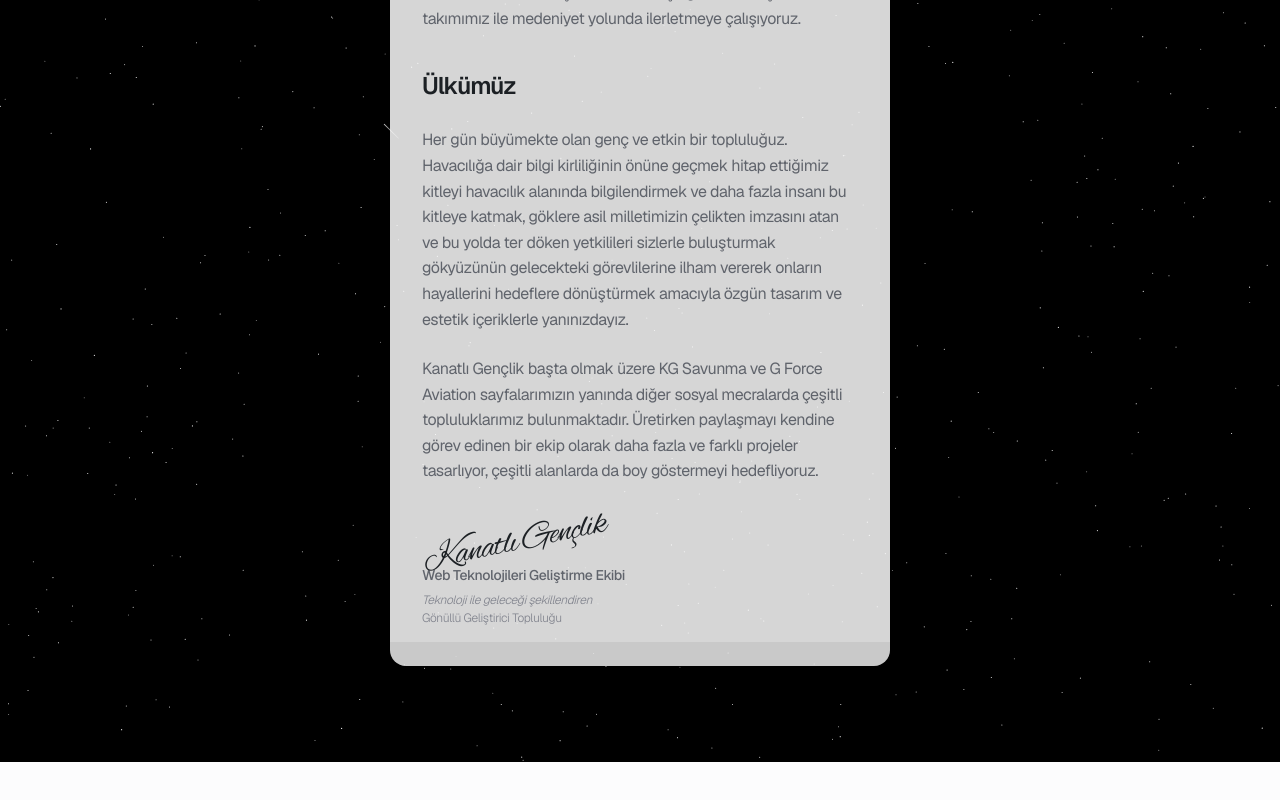
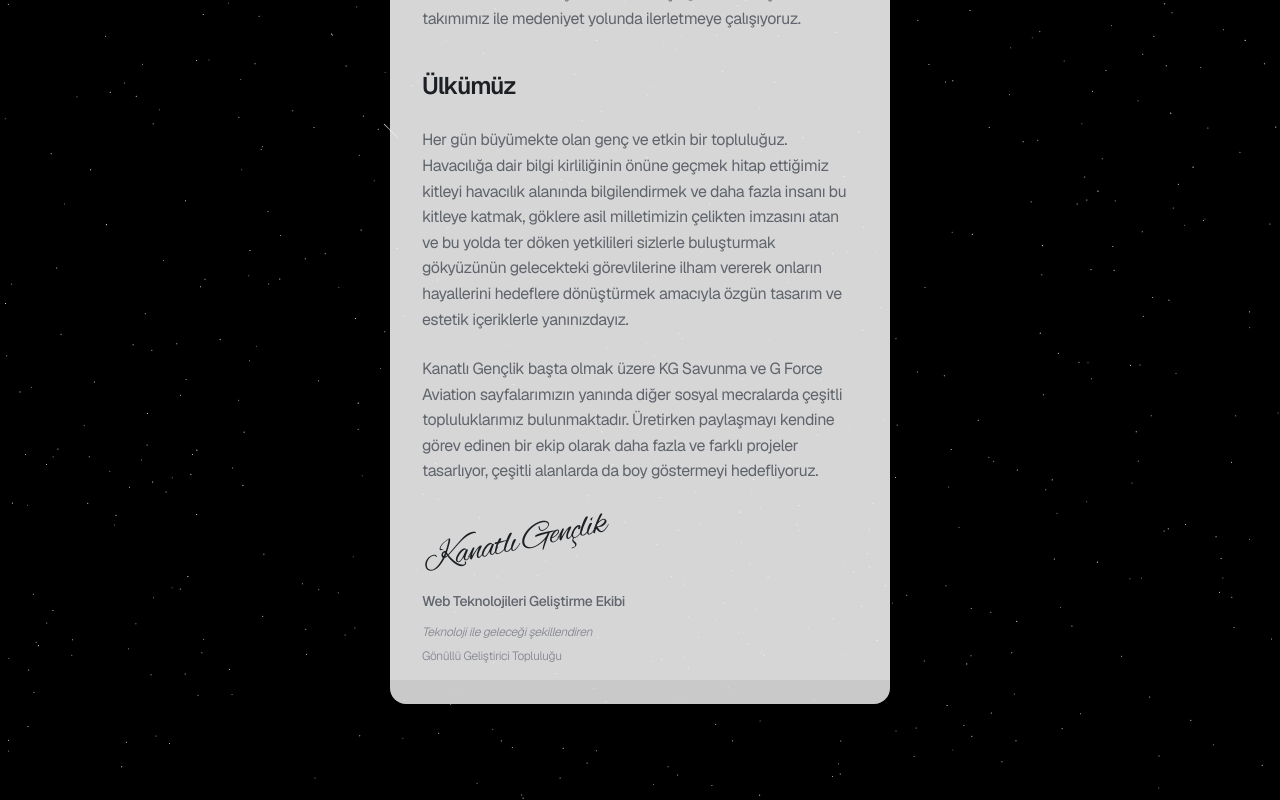
Before and after one commit to yusufornek/kglink, a Next.js app: page /manifesto in a window 1280 px wide. Shown: the part 595-1395 px from the top of the page. Before the commit the page ends 1357 px from the top, so only its background shows below. Built offline with nearby package versions, Linux system fonts and the light colour scheme.

Commit message:
🔧 Manifesto sayfası: Kanatlı Gençlik yazısı ile alt yazı arasına boşluk eklendi

```diff
--- a/app/manifesto/page.tsx
+++ b/app/manifesto/page.tsx
@@ -51,11 +51,11 @@ export default function Manifesto() {
         </div>
 
         <div className="flex flex-col gap-10">
-          <div className="flex flex-col gap-0.5 items-start">
-            <p className={clsx("text-slate-12 text-4xl font-medium italic transform -rotate-12", font.className)}>
+          <div className="flex flex-col gap-2 items-start">
+            <p className={clsx("text-slate-12 text-4xl font-medium italic transform -rotate-12 mb-3", font.className)}>
               Kanatlı Gençlik
             </p>
-            <p className="text-slate-11 text-sm font-medium">
+            <p className="text-slate-11 text-sm font-medium mt-2">
               Web Teknolojileri Geliştirme Ekibi
             </p>
             <p className="text-slate-10 text-xs italic mt-1">
```
